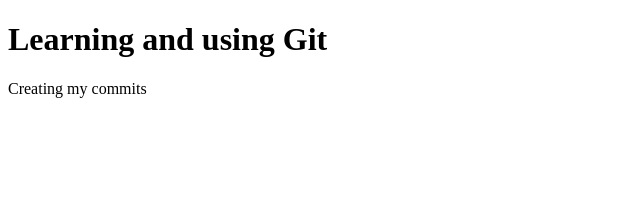
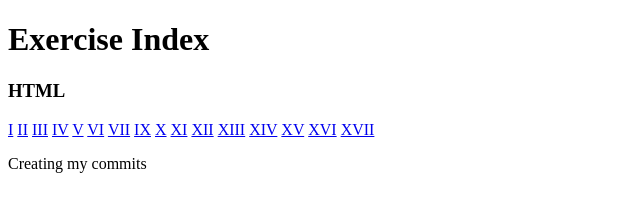
Before and after one commit to johndepatie/nodeyyc, a plain HTML site: page index.html in a window 1280 px wide. Shown: the whole page, without its empty margins (0-640 px from the left). Drawn offline with Linux system fonts and the light colour scheme.

Commit message:
Updated main index to have links to exercises

```diff
--- a/index.html
+++ b/index.html
@@ -1,10 +1,29 @@
 <!DOCTYPE html>
  <html lang="en">
  	<head>
- 		<title>Using Git</title>
+ 		<title>Exercise Index</title>
  	</head>
  	<body>
- 		<h1>Learning and using Git</h1>
+ 		<h1>Exercise Index</h1>
+		<h3>HTML</h3>
+		<nav>
+			<a href="ex_2/exercise2.html">I</a>
+			<a href="ex_3/exercise3.html">II</a>
+			<a href="ex_4/exercise4.html">III</a>
+			<a href="ex_5/index.html">IV</a>
+			<a href="ex_6/index.html">V</a>
+			<a href="ex_7/index.html">VI</a>
+			<a href="ex_8/index.html">VII</a>
+			<a href="ex_9/index.html">IX</a>
+			<a href="ex_10/index.html">X</a>
+			<a href="ex_11/index.html">XI</a>
+			<a href="ex_12/index.html">XII</a>
+			<a href="ex_13/index.html">XIII</a>
+			<a href="ex_14/index.html">XIV</a>
+			<a href="ex_15/index.html">XV</a>
+			<a href="ex_16/index.html">XVI</a>
+			<a href="ex_17/index.html">XVII</a>
+		</nav>
  		<p>Creating my commits</p>
  	</body>
  </html>
```
